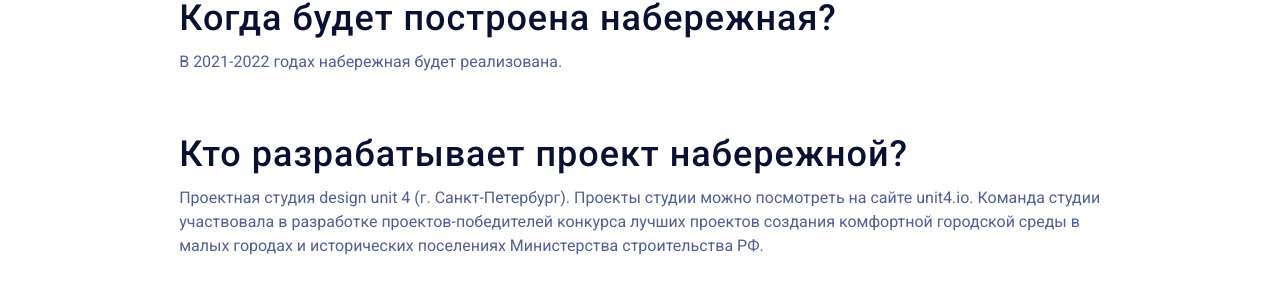
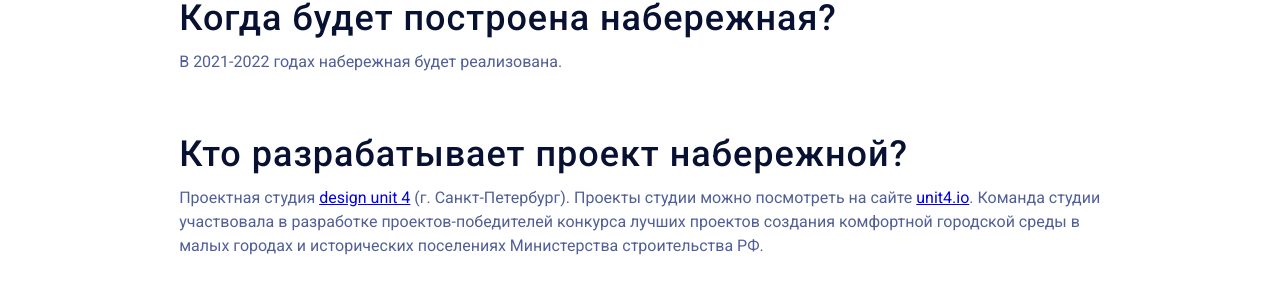
Before and after one commit to designunit/bereguray, a Next.js app: page / in a window 1280 px wide. Shown: the part 4677-4985 px from the top of the page. Built offline with nearby package versions, Linux system fonts and the light colour scheme.

Commit message:
pindostan

```diff
--- a/src/components/PageLayout/index.tsx
+++ b/src/components/PageLayout/index.tsx
@@ -25,7 +25,7 @@ export const PageLayout: React.SFC = props => {
                             О проекте
                         </Button>
                         <Button
-                            href='/concept'
+                            href={'/concept'}
                             theme={'link'}
                             onClick={onClick}
                         >
--- a/src/pages/index.tsx
+++ b/src/pages/index.tsx
@@ -309,7 +309,7 @@ const Index: NextPage<PageProps> = props => (
                         Кто разрабатывает проект набережной?
                     </Title>
 
-                    Проектная студия design unit 4 (г. Санкт-Петербург). Проекты студии можно посмотреть на сайте unit4.io. Команда студии участвовала в разработке проектов-победителей конкурса лучших проектов создания комфортной городской среды в малых городах и исторических поселениях Министерства строительства РФ.
+                    Проектная студия <a href="https://unit4.io">design unit 4</a> (г. Санкт-Петербург). Проекты студии можно посмотреть на сайте <a href="https://unit4.io">unit4.io</a>. Команда студии участвовала в разработке проектов-победителей конкурса лучших проектов создания комфортной городской среды в малых городах и исторических поселениях Министерства строительства РФ.
                 </Article>
             </Story>
             <Story
```
